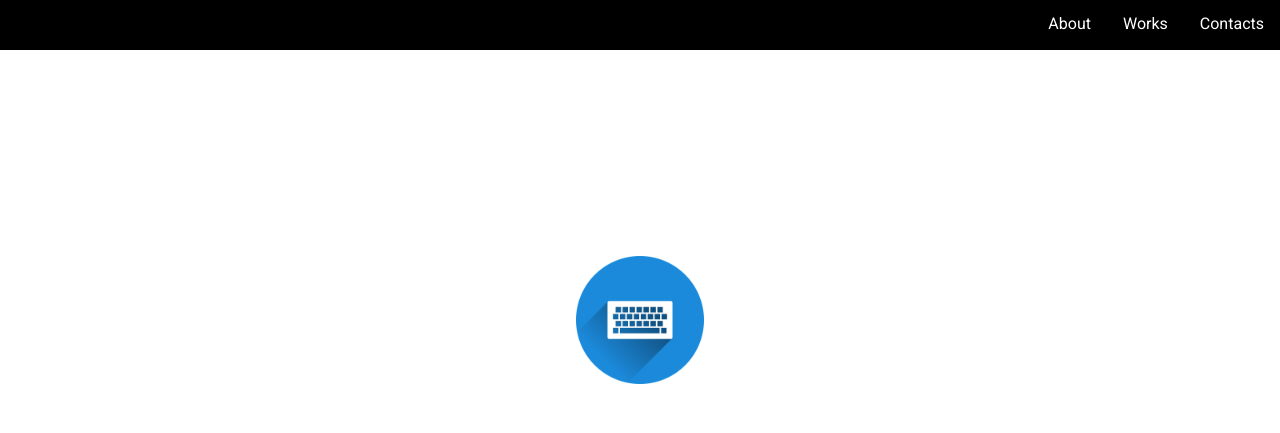
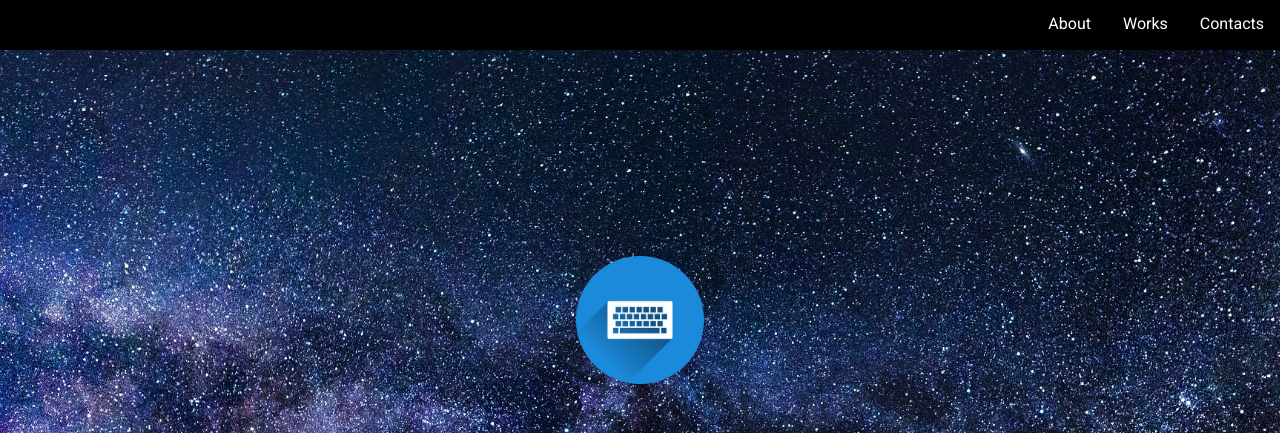
Before and after one commit to lfreeza/personal-portofolio, a plain HTML site: page index.html in a window 1280 px wide. Shown: the top 433 px of the page. Drawn offline with Linux system fonts and the light colour scheme; the site is published under a folder, as on GitHub Pages, so addresses that start at the root find nothing.

Commit message:
tes background image2

```diff
--- a/assets/main.css
+++ b/assets/main.css
@@ -83,7 +83,7 @@ a:hover{
 
 .home{
   margin: 0;
-  background-image:url(/assets/milkyway.jpg);
+  background-image:url(../assets/milkyway.jpg);
   height: 100vh;
   color: white;
   vertical-align: middle;
```
